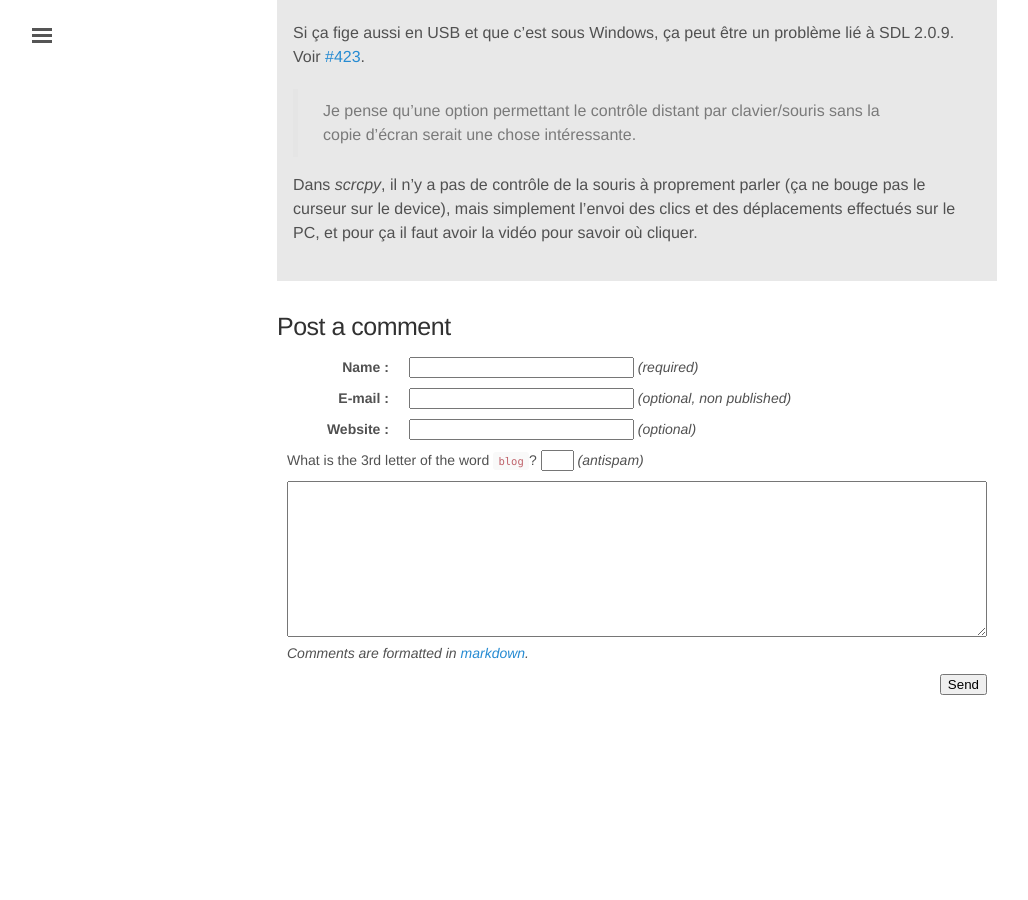
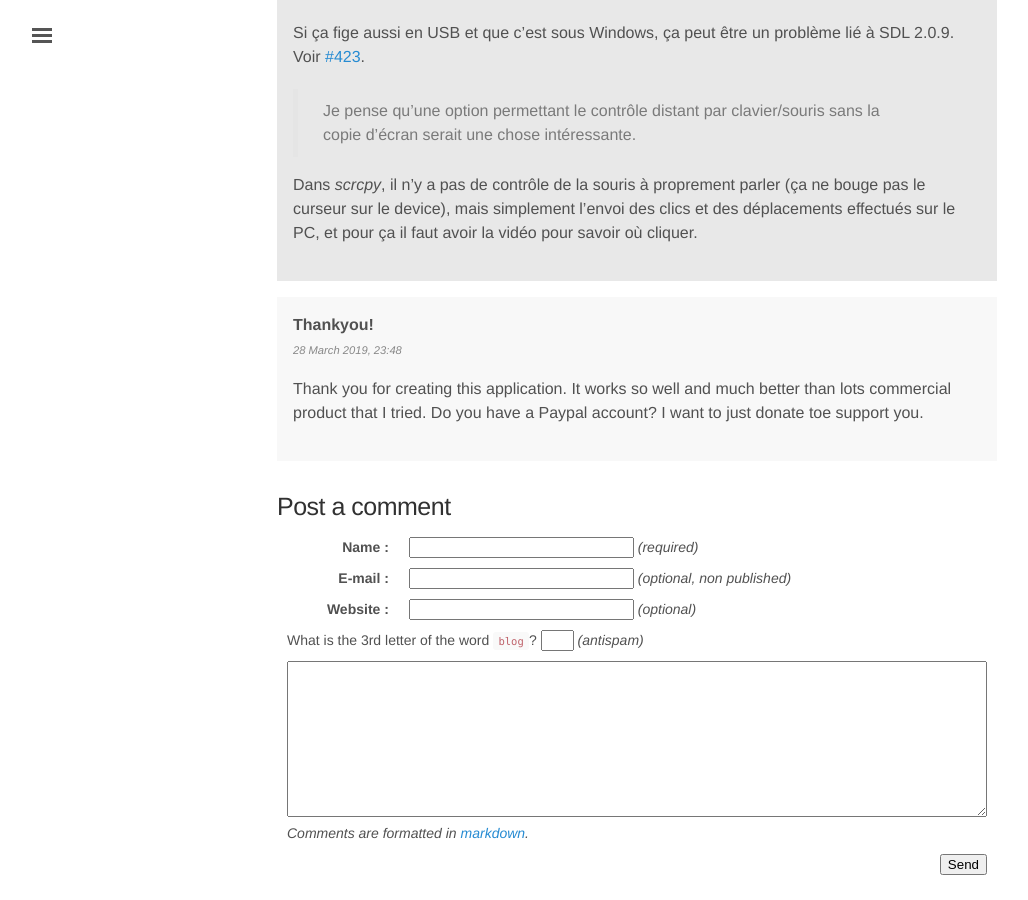
Before and after one commit to rom1v/blog.rom1v.com, a Jekyll site: the page built from _posts/2018-03-08-introducing-scrcpy.md, in a window 1280 px wide and 900 px high, scrolled down 26337 px. Shown: the whole window, without its empty margins (3-1031 px from the left). Built offline with Jekyll 4.4.1, drawn with Linux system fonts in a browser that asks for light colours; before the commit the page ends 27057 px from its top, so only the background shows below that.

Commit message:
Publish comment 65 for scrcpy

```diff
--- a/_data/comments-2018-03-introducing-scrcpy.yaml
+++ b/_data/comments-2018-03-introducing-scrcpy.yaml
@@ -713,3 +713,10 @@
     (ça ne bouge pas le curseur sur le device), mais simplement l'envoi des
     clics et des déplacements effectués sur le PC, et pour ça il faut avoir
     la vidéo pour savoir où cliquer.
+- id: 65
+  author: Thankyou!
+  date: 2019-03-28 23:48:20+01:00
+  contents: |
+    Thank you for creating this application. It works so well and much better
+    than lots commercial product that I tried.  Do you have a Paypal account? I
+    want to just donate toe support you.
```
